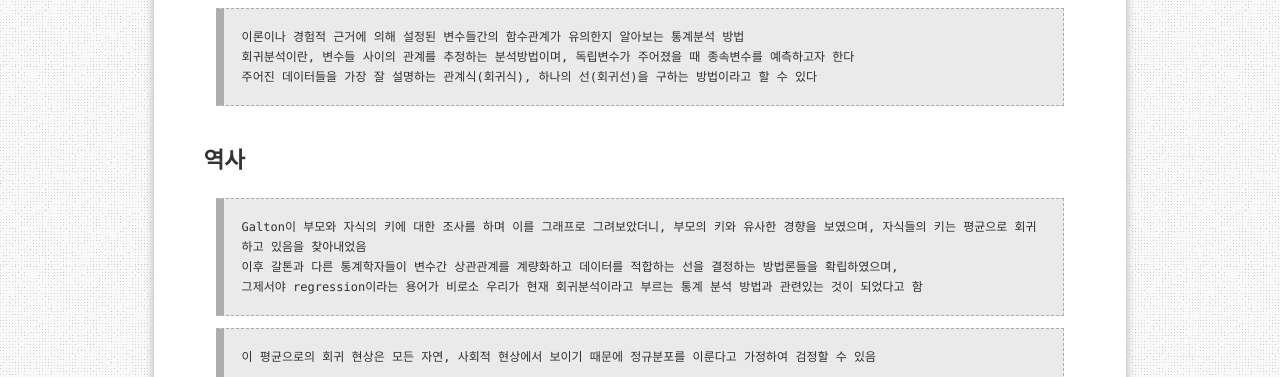
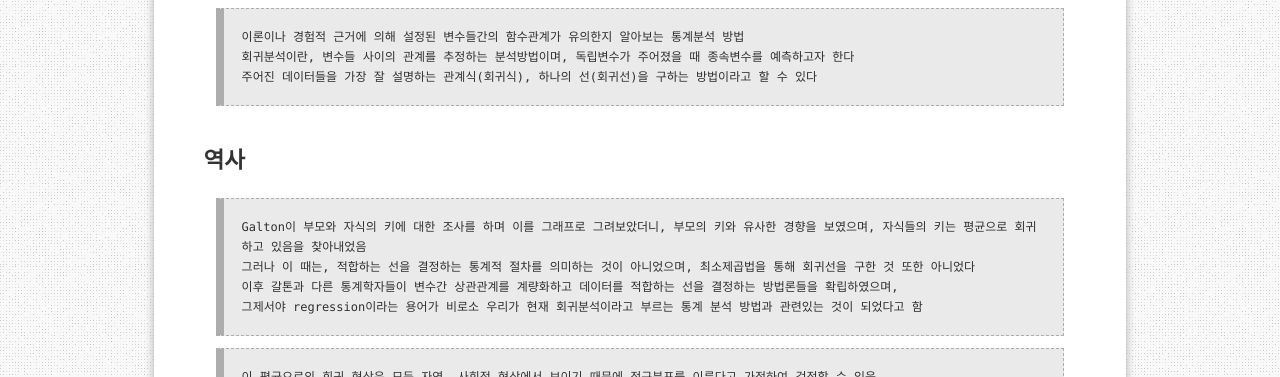
Before and after one commit to aristohyun/aristohyun.github.io, a Jekyll site: the page built from _posts/2021-06-25-Linear-Regression.md, in a window 1280 px wide and 900 px high, scrolled down 934 px, cut to the strip 0-377 px from the top of the window. Built offline with Jekyll 4.4.1, drawn with Linux system fonts in a browser that asks for light colours; formulas are drawn with MathJax 3; comment, search, counter and statistics services are not loaded.

Commit message:
Update 2021-06-25-Linear-Regression.md

```diff
--- a/_posts/2021-06-25-Linear-Regression.md
+++ b/_posts/2021-06-25-Linear-Regression.md
@@ -25,10 +25,11 @@ redirect_from:
 ## 역사
 
 > Galton이 부모와 자식의 키에 대한 조사를 하며 이를 그래프로 그려보았더니, 부모의 키와 유사한 경향을 보였으며, 자식들의 키는 평균으로 회귀하고 있음을 찾아내었음
+> 그러나 이 때는, 적합하는 선을 결정하는 통계적 절차를 의미하는 것이 아니었으며,  최소제곱법을 통해 회귀선을 구한 것 또한 아니었다
 > 이후 갈톤과 다른 통계학자들이 변수간 상관관계를 계량화하고 데이터를 적합하는 선을 결정하는 방법론들을 확립하였으며,
 > 그제서야 regression이라는 용어가 비로소 우리가 현재 회귀분석이라고 부르는 통계 분석 방법과 관련있는 것이 되었다고 함
 
-> 이 평균으로의 회귀 현상은 모든 자연, 사회적 현상에서 보이기 때문에 정규분포를 이룬다고 가정하여  검정할 수 있음
+> 이 평균으로의 회귀 현상은 모든 자연, 사회적 현상에서 보이기 때문에 정규분포를 이룬다고 가정하여 검정할 수 있음
 
 ![image](https://user-images.githubusercontent.com/32366711/128171679-7122aedf-1b70-4af5-9848-1c5234d27e8a.png){: width="500"}{: .aligncenter}
 
```
